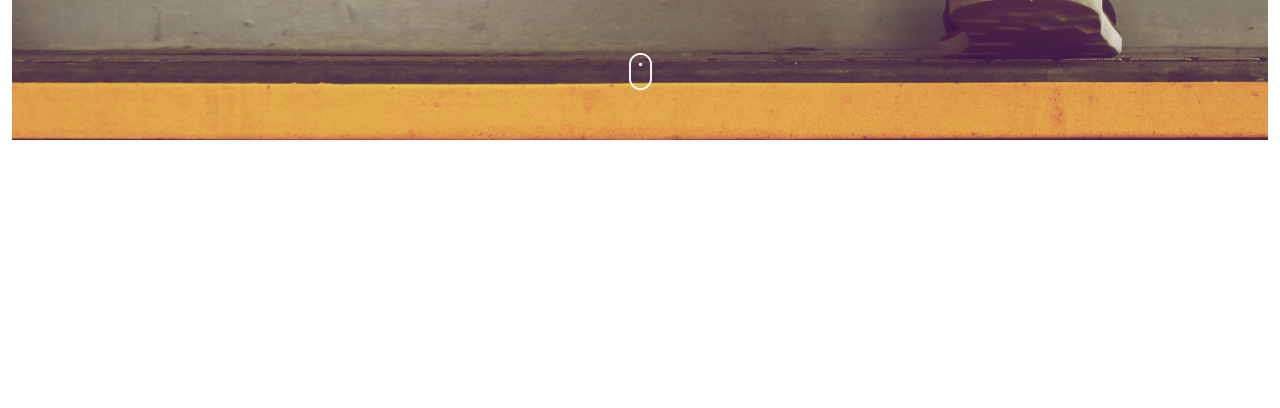
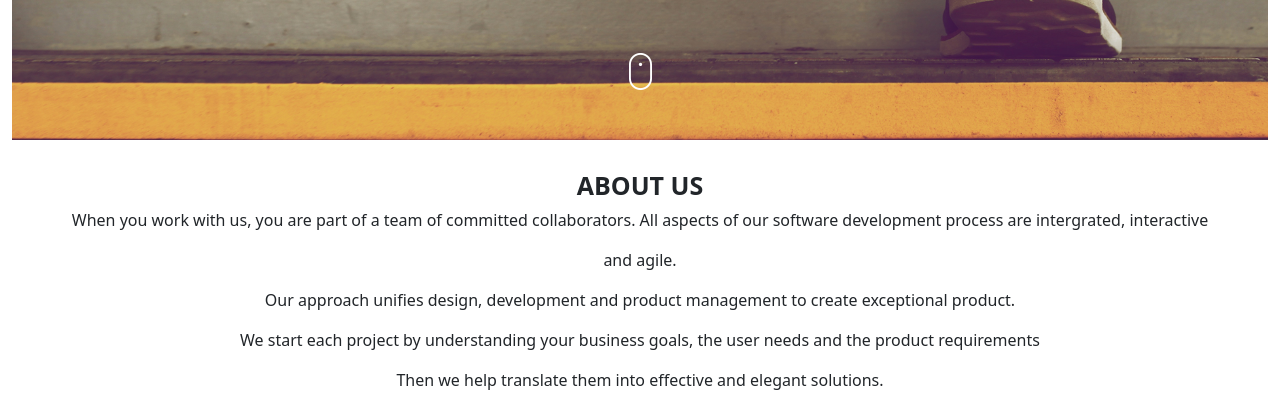
Before and after one commit to Maalim18/delani-studio, a plain HTML site: page index.html in a window 1280 px wide. Shown: the part 478-886 px from the top of the page. Before the commit the page ends 800 px from the top, so only its background shows below. Drawn offline with Linux system fonts and the light colour scheme.

Commit message:
add the intro paragraph

```diff
--- a/css/style.css
+++ b/css/style.css
@@ -40,3 +40,8 @@ h3{
     padding-top:50px;
     padding-bottom: 0px;
 }
+.intro{
+    text-align: center;
+    padding-top: 30px;
+    font-weight: 300;
+}
--- a/index.html
+++ b/index.html
@@ -23,6 +23,15 @@
             <img src="/assets/mouse_click.png"  class="image-click">
         </div>
     </div>
+    <div class="contain">
+        <div class="intro">
+            <h2>ABOUT US</h2>
+            <p>When you work with us, you are part of a team of committed collaborators. All aspects of our software development process are intergrated, interactive </p>
+                <p>and agile.</p>
+            <p>Our approach unifies design, development and product management to create exceptional product.</p>
+            <p>We start each project by understanding your business goals, the user needs and the product requirements</p>
+            <p>Then we help translate them into effective and elegant solutions.</p>
+        </div>
 
 
 </body>
```
